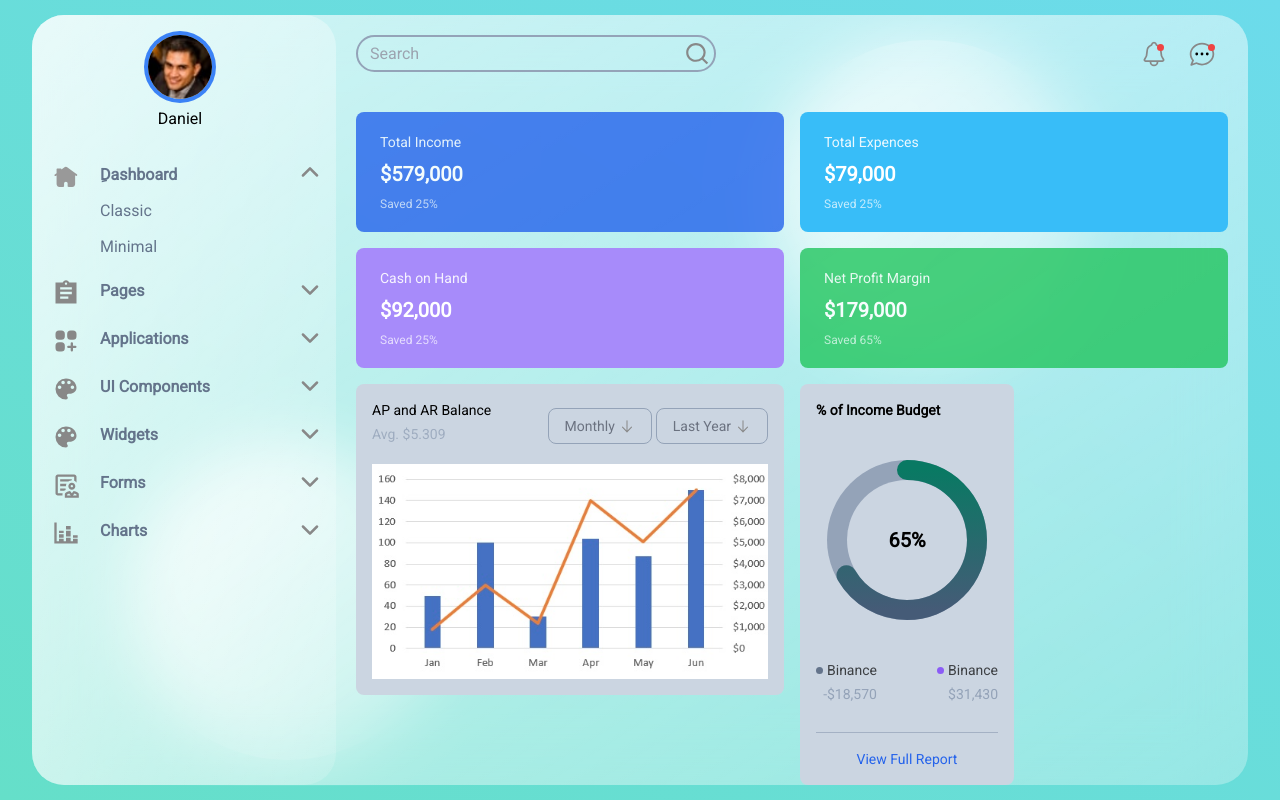
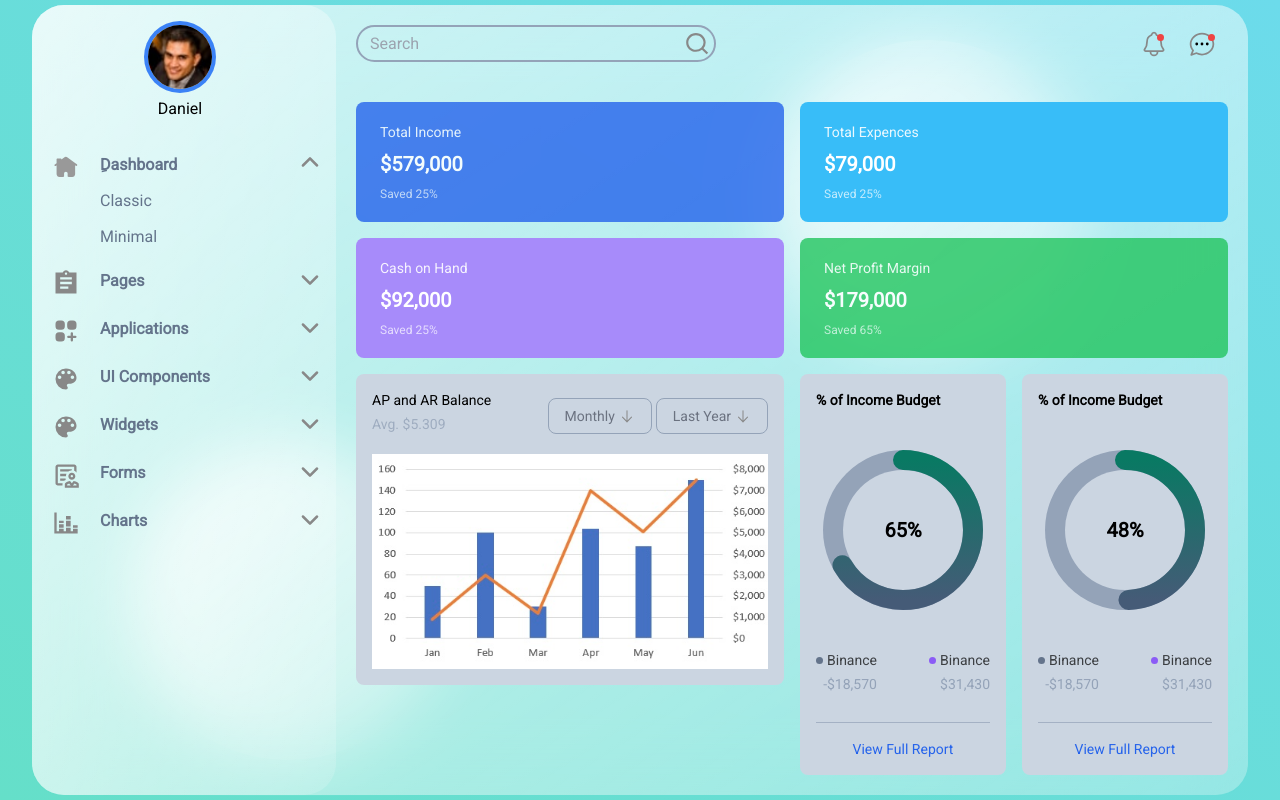
Before and after one commit to Armin-Fullstack/Finance-Dashbord, a website: page index.html in a window 1280 px wide. Drawn offline with Linux system fonts and the light colour scheme.

Commit message:
Added the other progress bar

```diff
--- a/app.js
+++ b/app.js
@@ -1,13 +1,25 @@
 const number1 = document.querySelector(".number1")
+const number2 = document.querySelector(".number2")
 
-let counter = 0;
+let counter1 = 0;
 
 setInterval(() => {
-    if(counter === 65){
+    if(counter1 === 65){
         clearInterval
     } else {
-        counter += 1
-        number1.innerHTML = `${counter}%`
+        counter1 += 1
+        number1.innerHTML = `${counter1}%`
     }
 
 } , 30)
+
+let counter2 = 0
+setInterval(() => {
+    if(counter2 === 48){
+        clearInterval
+    } else {
+        counter2 += 1
+        number2.innerHTML = `${counter2}%`
+    }
+
+} , 35)
--- a/index.html
+++ b/index.html
@@ -96,7 +96,7 @@
 
      </div>
 
-    <div class="col-span-9 pt-5 px-5 ">
+    <div class="col-span-9 py-5 px-5 ">
         <!-- Navbar -->
         <div class="flex justify-between items-center">
             <!-- Search -->
@@ -177,10 +177,10 @@
 
             <div class="col-span-6">
                 <!-- Budget -->
-                <div class="grid grid-cols-2">
+                <div class="grid grid-cols-2 gap-4">
                     <div class="bg-slate-300 p-4 rounded-lg text-center">
                         <h2 class="text-left text-sm font-bold">% of Income Budget</h2>
-                        <!-- Progress bar -->
+                        <!-- Progress bar 1 -->
                         <div class="relative bg-slate-400 flex justify-center items-center mx-auto my-10 w-[160px] h-[160px] rounded-full">
                             <div class="flex justify-center items-center bg-slate-300 w-[120px] h-[120px] rounded-full">
                                 <span class="font-bold text-xl number1"></span>
@@ -193,7 +193,51 @@
                                         <stop offset="100%" stop-color="#097963"/>
                                     </linearGradient>
                                 </defs>
-                               <circle cx="80" cy="80" r="70" stroke-linecap="round" fill="none" stroke-width="20px"/>
+                               <circle id="circle1" cx="80" cy="80" r="70" stroke-linecap="round" fill="none" stroke-width="20px"/>
+                            </svg>
+                        </div>
+
+                        <!-- Binance section -->
+                        <div class="flex justify-between items-center">
+                            <div class="flex flex-col space-y-1">
+                                <div class="flex justify-center items-center space-x-1">
+                                    <div class="w-[7px] h-[7px] bg-slate-500 rounded-full"></div>
+                                    <p class="text-sm opacity-70">Binance</p>
+                                </div>
+                                <span class="text-sm text-slate-400 text-right ">-$18,570</span>
+                            </div>
+
+                            <div class="flex flex-col space-y-1">
+                                <div class="flex justify-center items-center space-x-1">
+                                    <div class="w-[7px] h-[7px] bg-violet-500 rounded-full"></div>
+                                    <p class="text-sm opacity-70">Binance</p>
+                                </div>
+                                <span class="text-sm text-slate-400 text-right ">$31,430</span>
+                            </div>
+
+                        </div>
+
+                        <!-- Border -->
+                        <div class="border-b border-slate-400 opacity-70 mt-7 mb-4"></div>
+
+                        <a href="#" class="block text-center text-sm text-blue-600">View Full Report</a>
+                    </div>
+                     <div class="bg-slate-300 p-4 rounded-lg text-center">
+                        <h2 class="text-left text-sm font-bold">% of Income Budget</h2>
+                        <!-- Progress bar 2 -->
+                        <div class="relative bg-slate-400 flex justify-center items-center mx-auto my-10 w-[160px] h-[160px] rounded-full">
+                            <div class="flex justify-center items-center bg-slate-300 w-[120px] h-[120px] rounded-full">
+                                <span class="font-bold text-xl number2"></span>
+                            </div>
+                              <!-- SVG circle -->
+                              <svg width="160" height="160" class="absolute top-0 left-0">
+                                <defs>
+                                    <linearGradient id="GradientColor">
+                                        <stop offset="0%" stop-color="#455b77"/>
+                                        <stop offset="100%" stop-color="#097963"/>
+                                    </linearGradient>
+                                </defs>
+                               <circle id="circle2" cx="80" cy="80" r="70" stroke-linecap="round" fill="none" stroke-width="20px"/>
                             </svg>
                         </div>
 
--- a/input.css
+++ b/input.css
@@ -49,17 +49,32 @@ body {
 }
 
 
- circle {
+ #circle1 {
      stroke: url(#GradientColor);
      stroke-dasharray: 450;
      stroke-dashoffset: 450;
      transform: rotate(-90deg);
      transform-origin: center;
-    animation: anim 2s linear forwards;
+    animation: anim1 2s linear forwards;
 }
 
-@keyframes anim {
+#circle2 {
+    stroke: url(#GradientColor);
+    stroke-dasharray: 450;
+    stroke-dashoffset: 450;
+    transform: rotate(-90deg);
+    transform-origin: center;
+   animation: anim2 2s linear forwards;
+}
+
+@keyframes anim1 {
     100% {
      stroke-dashoffset: 157.5;
     }
 }
+
+@keyframes anim2 {
+    100% {
+     stroke-dashoffset: 234;
+    }
+}
```
Also changed, not shown: CSS/Style.css.
